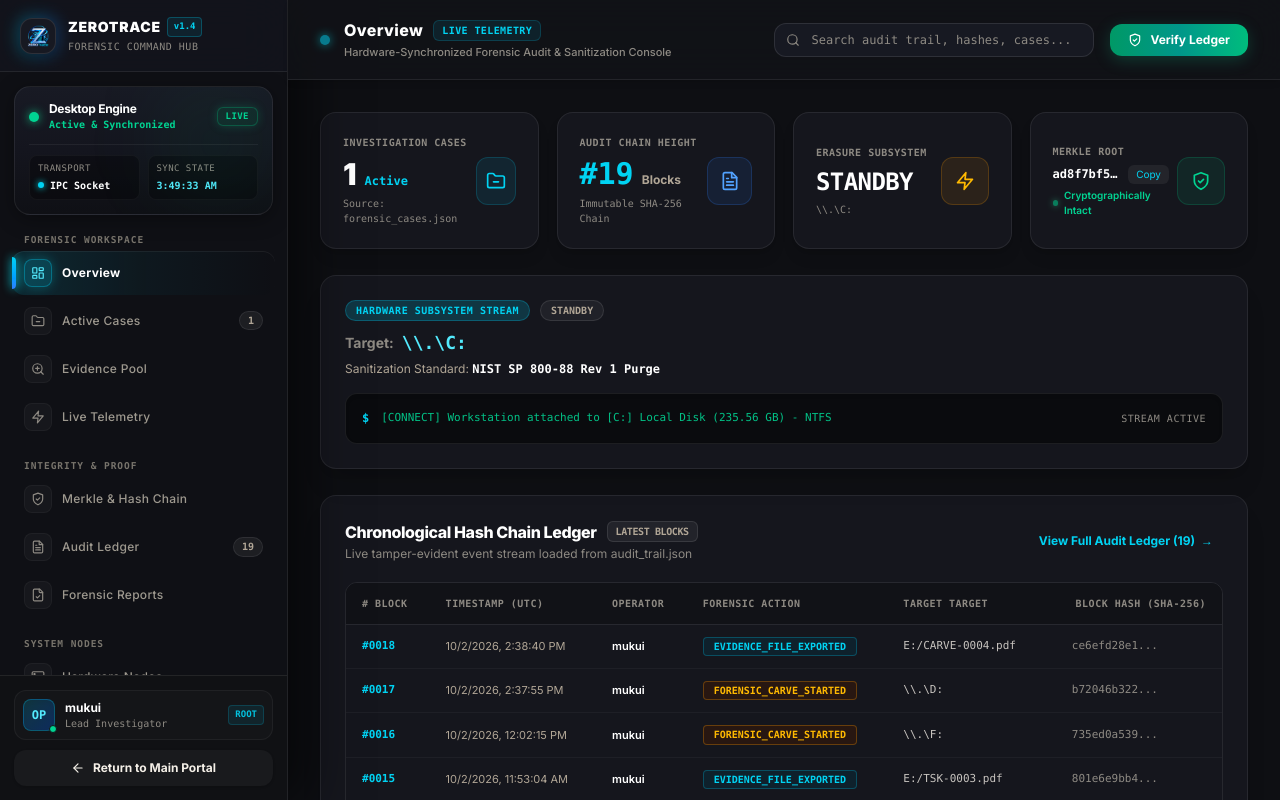
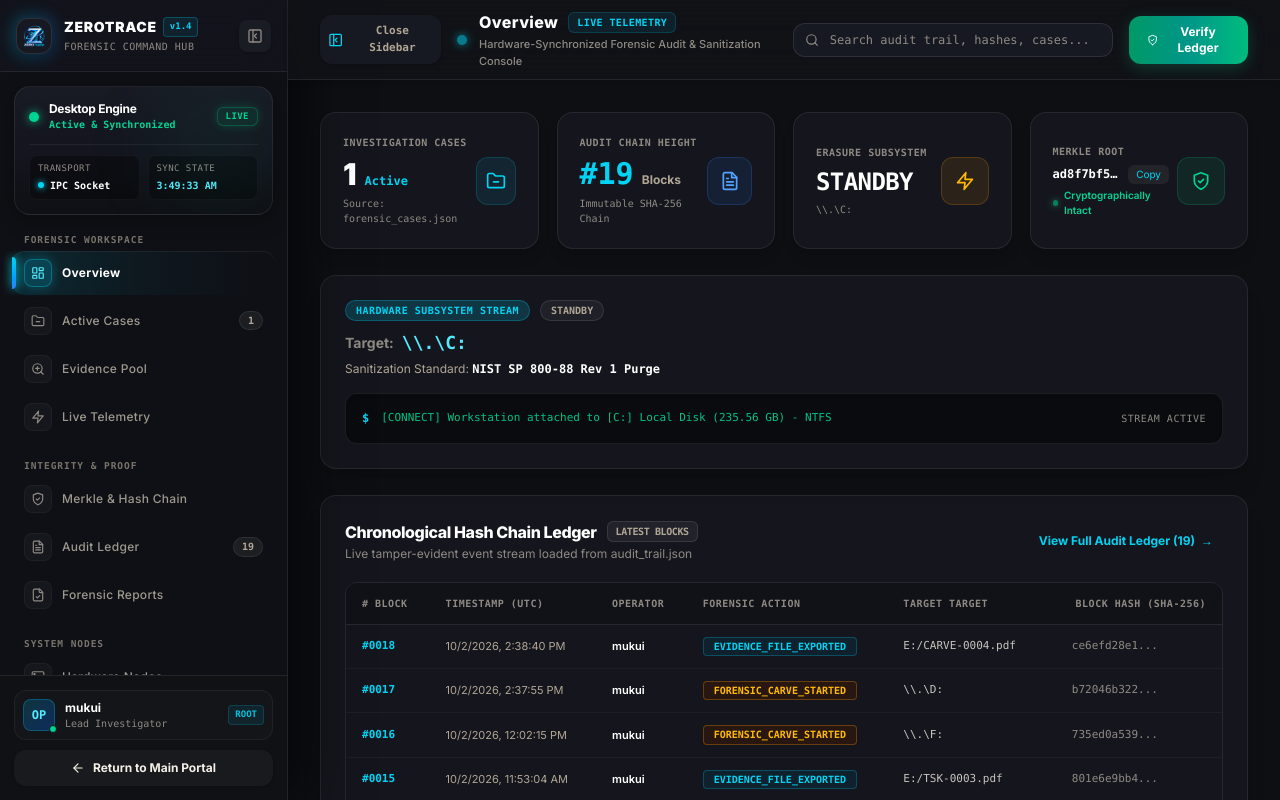
Before and after one commit to MK-codes365/zerotrace, a React (Vite) app in the folder platform/frontend/: page / in a window 1280 px wide. Both pictures are taken after a click on the button "Dashboard". Shown: the top 800 px of the page. Built offline with nearby package versions, Linux system fonts and the light colour scheme.

Commit message:
feat(sidebar): add collapsible sidebar with dedicated open/close toggle buttons in sidebar header and topbar

```diff
--- a/platform/frontend/src/components/DashboardView.jsx
+++ b/platform/frontend/src/components/DashboardView.jsx
@@ -105,6 +105,7 @@ const IconSettings = ({ className = "w-4 h-4" }) => (
 
 const DashboardView = ({ onBackToLanding }) => {
     const [activeTab, setActiveTab] = useState("overview");
+    const [isSidebarOpen, setIsSidebarOpen] = useState(true);
     const [searchQuery, setSearchQuery] = useState("");
     const [selectedCase, setSelectedCase] = useState(null);
     const [copiedHash, setCopiedHash] = useState(null);
@@ -275,10 +276,12 @@ const DashboardView = ({ onBackToLanding }) => {
             <div className="fixed bottom-0 right-10 w-[500px] h-[500px] bg-blue-600/[0.03] rounded-full blur-[140px] pointer-events-none -z-10" />
 
             {/* ── SIDEBAR ────────────────────────────────────────────── */}
-            <aside className="w-72 bg-[#101116]/98 backdrop-blur-2xl border-r border-white/[0.08] flex flex-col justify-between shrink-0 z-20 sticky top-0 h-screen shadow-[15px_0_50px_rgba(0,0,0,0.6)]">
+            <aside className={`${isSidebarOpen ? "w-72" : "w-20"} bg-[#101116]/98 backdrop-blur-2xl border-r border-white/[0.08] flex flex-col justify-between shrink-0 z-20 sticky top-0 h-screen shadow-[15px_0_50px_rgba(0,0,0,0.6)] transition-all duration-300 ease-in-out`}>
                 <div className="flex-1 overflow-y-auto no-scrollbar">
-                    {/* Header Brand */}
-                    <div className="h-18 px-5 border-b border-white/[0.08] flex items-center justify-between bg-[#13141d]/80 sticky top-0 z-10 backdrop-blur-xl">
+                    {/* Header Brand & Collapse Button */}
+                    <div className={`h-18 border-b border-white/[0.08] flex items-center bg-[#13141d]/80 sticky top-0 z-10 backdrop-blur-xl transition-all ${isSidebarOpen ? "px-4 justify-between" : "px-2 justify-center"}`}>
+                        {isSidebarOpen ? (
+                            <>
                                 <div className="flex items-center gap-3">
                                     <div className="relative group">
                                         <div className="absolute -inset-0.5 bg-gradient-to-r from-cyan-400 to-blue-500 rounded-xl blur opacity-30 group-hover:opacity-60 transition duration-300"></div>
@@ -300,9 +303,39 @@ const DashboardView = ({ onBackToLanding }) => {
                                         </p>
                                     </div>
                                 </div>
+
+                                {/* Sidebar Close Button */}
+                                <button
+                                    onClick={() => setIsSidebarOpen(false)}
+                                    className="w-8 h-8 rounded-lg bg-white/[0.04] hover:bg-cyan-500/20 text-[#8e8a83] hover:text-cyan-400 border border-white/[0.06] hover:border-cyan-500/30 flex items-center justify-center transition-all cursor-pointer group shadow-sm"
+                                    title="Close Sidebar"
+                                    aria-label="Close Sidebar"
+                                >
+                                    <svg className="w-4 h-4 group-hover:-translate-x-0.5 transition-transform" viewBox="0 0 24 24" fill="none" stroke="currentColor" strokeWidth="2" strokeLinecap="round" strokeLinejoin="round">
+                                        <rect width="18" height="18" x="3" y="3" rx="2" />
+                                        <path d="M9 3v18" />
+                                        <path d="m14 9-3 3 3 3" />
+                                    </svg>
+                                </button>
+                            </>
+                        ) : (
+                            /* Sidebar Open Button (Icon + Chevron) */
+                            <button
+                                onClick={() => setIsSidebarOpen(true)}
+                                className="relative group w-11 h-11 rounded-xl bg-[#171922] hover:bg-cyan-500/15 border border-white/10 hover:border-cyan-400/40 p-2 flex items-center justify-center transition-all cursor-pointer shadow-md"
+                                title="Open Sidebar"
+                                aria-label="Open Sidebar"
+                            >
+                                <img src="/logo.png" alt="ZeroTrace" className="w-full h-full object-contain" />
+                                <div className="absolute -right-1.5 -bottom-1.5 w-5 h-5 rounded-full bg-cyan-400 text-[#0e0f13] flex items-center justify-center text-xs font-black shadow-[0_0_8px_#00f0ff] transition-transform group-hover:scale-110">
+                                    ›
+                                </div>
+                            </button>
+                        )}
                     </div>
 
                     {/* Agent Live Connectivity Status Card */}
+                    {isSidebarOpen ? (
                         <div className="mx-3.5 my-3.5 p-3.5 rounded-2xl bg-gradient-to-b from-[#181a24] via-[#14151e] to-[#0f1015] border border-white/[0.08] shadow-[0_4px_20px_rgba(0,0,0,0.35)] relative overflow-hidden group">
                             <div className={`absolute top-0 right-0 w-28 h-28 rounded-full blur-2xl pointer-events-none transition-opacity duration-500 ${isAgentOnline ? "bg-emerald-500/[0.08]" : "bg-amber-500/[0.08]"}`} />
 
@@ -343,9 +376,24 @@ const DashboardView = ({ onBackToLanding }) => {
                                 </div>
                             </div>
                         </div>
+                    ) : (
+                        <div
+                            onClick={() => setIsSidebarOpen(true)}
+                            className="mx-3 my-3 p-2.5 rounded-xl bg-gradient-to-b from-[#181a24] to-[#0f1015] border border-white/[0.08] flex flex-col items-center justify-center cursor-pointer hover:border-cyan-500/30 transition-all group"
+                            title={`Desktop Engine: ${isAgentOnline ? "ONLINE (IPC Socket)" : "CONNECTING..."} - Click to expand`}
+                        >
+                            <span className="relative flex h-3 w-3">
+                                <span className={`animate-ping absolute inline-flex h-full w-full rounded-full opacity-75 ${isAgentOnline ? "bg-emerald-400" : "bg-amber-400"}`}></span>
+                                <span className={`relative inline-flex rounded-full h-3 w-3 ${isAgentOnline ? "bg-emerald-400 shadow-[0_0_8px_#10b981]" : "bg-amber-400"}`}></span>
+                            </span>
+                            <span className="text-[8px] font-mono text-emerald-400 font-extrabold mt-1.5 uppercase tracking-wider">
+                                {isAgentOnline ? "LIVE" : "POLL"}
+                            </span>
+                        </div>
+                    )}
 
                     {/* Grouped Navigation Menu */}
-                    <nav className="px-3 pb-4 space-y-4">
+                    <nav className={`pb-4 ${isSidebarOpen ? "px-3 space-y-4" : "px-2 space-y-3"}`}>
                         {[
                             {
                                 group: "FORENSIC WORKSPACE",
@@ -373,9 +421,13 @@ const DashboardView = ({ onBackToLanding }) => {
                             },
                         ].map((cat, catIdx) => (
                             <div key={catIdx} className="space-y-1">
+                                {isSidebarOpen ? (
                                     <div className="px-3 pt-1 text-[9.5px] font-mono uppercase tracking-widest text-[#78746c] font-bold">
                                         {cat.group}
                                     </div>
+                                ) : (
+                                    catIdx > 0 && <div className="h-px bg-white/[0.06] my-2 mx-2" />
+                                )}
                                 <div className="space-y-1 mt-1">
                                     {cat.items.map((item) => {
                                         const isCurrent = activeTab === item.id;
@@ -384,7 +436,8 @@ const DashboardView = ({ onBackToLanding }) => {
                                             <button
                                                 key={item.id}
                                                 onClick={() => setActiveTab(item.id)}
-                                                className={`w-full flex items-center justify-between px-3 py-2 rounded-xl text-xs transition-all duration-150 cursor-pointer relative group ${
+                                                title={item.label}
+                                                className={`w-full flex items-center ${isSidebarOpen ? "justify-between px-3 py-2" : "justify-center py-2.5 px-1"} rounded-xl text-xs transition-all duration-150 cursor-pointer relative group ${
                                                     isCurrent
                                                         ? "bg-gradient-to-r from-cyan-500/15 via-cyan-500/5 to-transparent text-white font-bold shadow-[inset_0_1px_0_rgba(255,255,255,0.06)]"
                                                         : "text-[#9e998f] hover:text-white hover:bg-white/[0.04] font-medium"
@@ -396,16 +449,30 @@ const DashboardView = ({ onBackToLanding }) => {
                                                 )}
 
                                                 <div className="flex items-center gap-2.5">
-                                                    <div className={`w-7 h-7 rounded-lg flex items-center justify-center transition-all duration-200 ${
+                                                    <div className={`relative ${isSidebarOpen ? "w-7 h-7" : "w-8 h-8"} rounded-lg flex items-center justify-center transition-all duration-200 ${
                                                         isCurrent
                                                             ? "bg-cyan-500/20 text-cyan-300 border border-cyan-500/40 shadow-[0_0_12px_rgba(0,240,255,0.25)]"
                                                             : "bg-white/[0.03] text-[#8e8a83] group-hover:text-cyan-300 group-hover:bg-cyan-500/10 border border-white/[0.04] group-hover:border-cyan-500/20"
                                                     }`}>
-                                                        <IconComp className="w-3.5 h-3.5" />
+                                                        <IconComp className={isSidebarOpen ? "w-3.5 h-3.5" : "w-4 h-4"} />
+                                                        {!isSidebarOpen && item.badge !== undefined && item.badge > 0 && (
+                                                            <span className="absolute -top-1 -right-1 bg-cyan-400 text-[#0e0f13] text-[9px] font-mono font-black w-4 h-4 rounded-full flex items-center justify-center shadow-[0_0_6px_#00f0ff]">
+                                                                {item.badge}
+                                                            </span>
+                                                        )}
+                                                        {!isSidebarOpen && item.live && (
+                                                            <span className="absolute -top-0.5 -right-0.5 flex h-2 w-2">
+                                                                <span className="animate-ping absolute inline-flex h-full w-full rounded-full bg-cyan-400 opacity-75"></span>
+                                                                <span className="relative inline-flex rounded-full h-2 w-2 bg-cyan-400"></span>
+                                                            </span>
+                                                        )}
                                                     </div>
-                                                    <span className="tracking-wide text-xs">{item.label}</span>
+                                                    {isSidebarOpen && (
+                                                        <span className="tracking-wide text-xs truncate">{item.label}</span>
+                                                    )}
                                                 </div>
 
+                                                {isSidebarOpen && (
                                                     <div className="flex items-center gap-1.5">
                                                         {item.badge !== undefined && item.badge > 0 && (
                                                             <span
@@ -425,6 +492,7 @@ const DashboardView = ({ onBackToLanding }) => {
                                                             </span>
                                                         )}
                                                     </div>
+                                                )}
                                             </button>
                                         );
                                     })}
@@ -435,7 +503,9 @@ const DashboardView = ({ onBackToLanding }) => {
                 </div>
 
                 {/* Operator Profile & Return to Landing Page */}
-                <div className="p-3.5 border-t border-white/[0.08] bg-[#101115]/95 space-y-2.5 shrink-0">
+                <div className={`border-t border-white/[0.08] bg-[#101115]/95 space-y-2.5 shrink-0 ${isSidebarOpen ? "p-3.5" : "p-2"}`}>
+                    {isSidebarOpen ? (
+                        <>
                             <div className="flex items-center gap-2.5 p-2 rounded-xl bg-white/[0.02] border border-white/[0.05]">
                                 <div className="relative">
                                     <div className="w-8 h-8 rounded-lg bg-gradient-to-br from-cyan-500/20 to-blue-600/30 border border-cyan-500/30 flex items-center justify-center text-cyan-300 font-mono font-bold text-xs shadow-inner">
@@ -462,15 +532,57 @@ const DashboardView = ({ onBackToLanding }) => {
                                 </svg>
                                 <span>Return to Main Portal</span>
                             </button>
+                        </>
+                    ) : (
+                        <div className="flex flex-col items-center gap-2">
+                            <div className="relative" title="mukui • Lead Investigator [ROOT]">
+                                <div className="w-9 h-9 rounded-lg bg-gradient-to-br from-cyan-500/20 to-blue-600/30 border border-cyan-500/30 flex items-center justify-center text-cyan-300 font-mono font-bold text-xs shadow-inner">
+                                    OP
+                                </div>
+                                <span className="absolute -bottom-0.5 -right-0.5 w-2 h-2 rounded-full bg-emerald-400 border border-[#121318]" />
+                            </div>
+                            <button
+                                onClick={onBackToLanding}
+                                className="w-9 h-9 flex items-center justify-center rounded-xl bg-white/[0.04] hover:bg-cyan-500/20 border border-white/[0.08] hover:border-cyan-500/30 text-[#f4efe7] hover:text-cyan-300 transition-all cursor-pointer"
+                                title="Return to Main Portal"
+                            >
+                                <svg className="w-4 h-4" viewBox="0 0 24 24" fill="none" stroke="currentColor" strokeWidth="2" strokeLinecap="round" strokeLinejoin="round">
+                                    <line x1="19" y1="12" x2="5" y2="12"></line>
+                                    <polyline points="12 19 5 12 12 5"></polyline>
+                                </svg>
+                            </button>
+                        </div>
+                    )}
                 </div>
             </aside>
 
             {/* ── MAIN CONTENT ───────────────────────────────────────────── */}
-            <main className="flex-1 flex flex-col min-h-screen bg-[#0e0f13]">
+            <main className="flex-1 flex flex-col min-h-screen bg-[#0e0f13] transition-all duration-300">
                 {/* Topbar Header */}
-                <header className="h-20 bg-[#121318]/80 backdrop-blur-xl border-b border-white/[0.08] px-8 flex items-center justify-between shrink-0 sticky top-0 z-30 shadow-md">
-                    <div className="flex items-center gap-3.5">
-                        <div className="w-2.5 h-2.5 rounded-full bg-cyan-400 shadow-[0_0_10px_#00f0ff] animate-pulse" />
+                <header className="h-20 bg-[#121318]/80 backdrop-blur-xl border-b border-white/[0.08] px-6 lg:px-8 flex items-center justify-between shrink-0 sticky top-0 z-30 shadow-md">
+                    <div className="flex items-center gap-3">
+                        {/* Closing/Opening Toggle Button in Topbar */}
+                        <button
+                            onClick={() => setIsSidebarOpen(!isSidebarOpen)}
+                            className="p-2 rounded-xl bg-[#171922] hover:bg-cyan-500/15 text-[#8e8a83] hover:text-cyan-300 border border-white/[0.08] hover:border-cyan-500/30 transition-all duration-200 cursor-pointer flex items-center gap-2 group shadow-sm"
+                            title={isSidebarOpen ? "Close / Collapse Sidebar" : "Open / Expand Sidebar"}
+                            aria-label={isSidebarOpen ? "Close Sidebar" : "Open Sidebar"}
+                        >
+                            <svg className="w-4 h-4 text-cyan-400 transition-transform group-hover:scale-110" viewBox="0 0 24 24" fill="none" stroke="currentColor" strokeWidth="2" strokeLinecap="round" strokeLinejoin="round">
+                                <rect width="18" height="18" x="3" y="3" rx="2" />
+                                <path d="M9 3v18" />
+                                {isSidebarOpen ? (
+                                    <path d="m14 9-3 3 3 3" />
+                                ) : (
+                                    <path d="m11 9 3 3-3 3" />
+                                )}
+                            </svg>
+                            <span className="text-[11px] font-mono font-bold text-[#b1a696] group-hover:text-white hidden md:inline">
+                                {isSidebarOpen ? "Close Sidebar" : "Open Sidebar"}
+                            </span>
+                        </button>
+
+                        <div className="w-2.5 h-2.5 rounded-full bg-cyan-400 shadow-[0_0_10px_#00f0ff] animate-pulse ml-1" />
                         <div>
                             <h2 className="text-base font-extrabold text-white capitalize tracking-wide flex items-center gap-2.5">
                                 <span>{activeTab.replace("-", " ")}</span>
```
Lines whose indentation alone changed are shown as unchanged.
